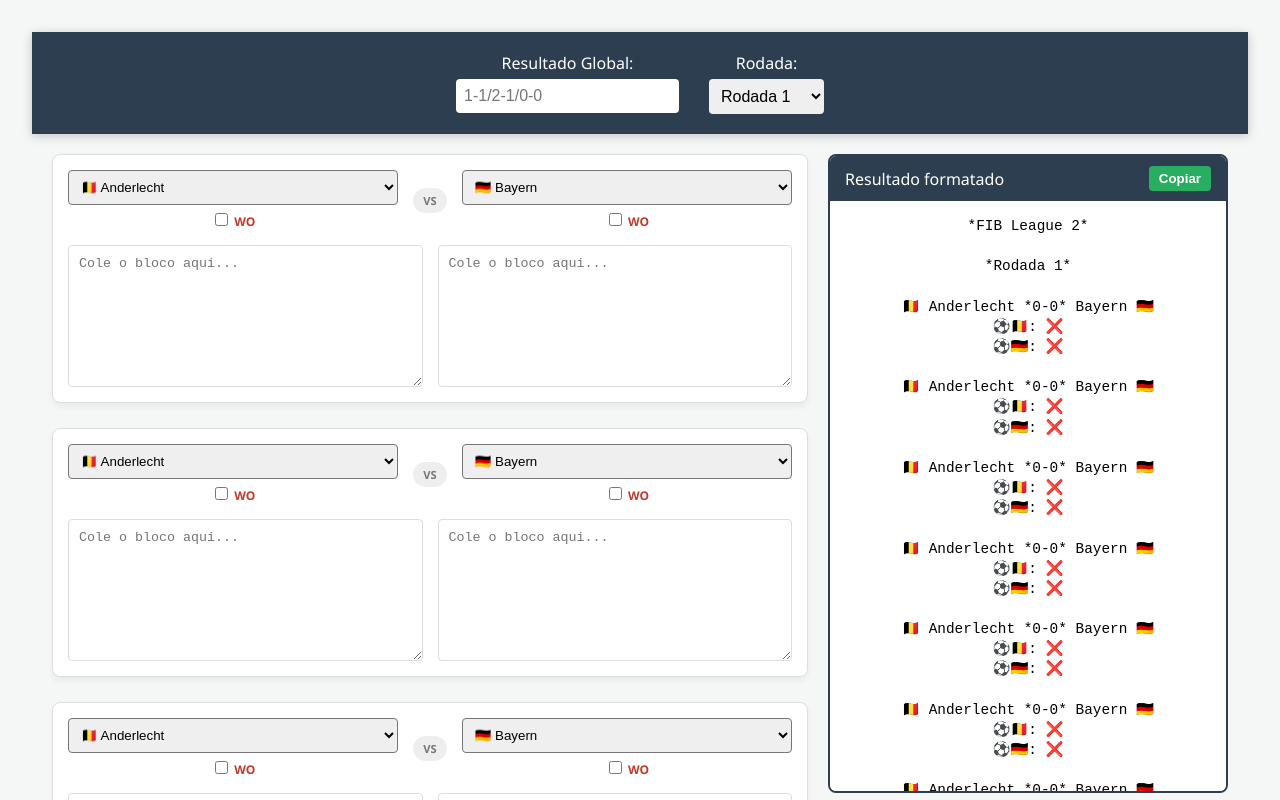
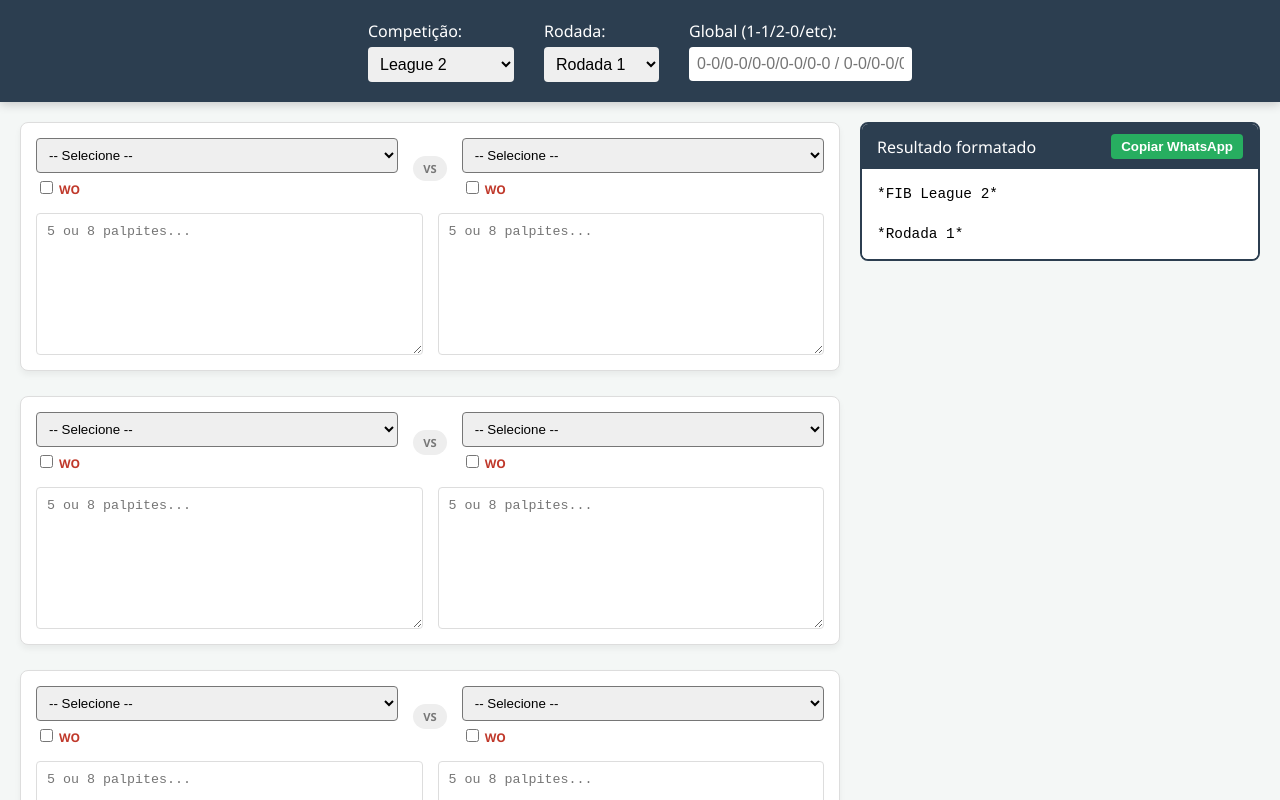
Before and after one commit to rubenfpvicente/FIB_League, a React (Vite) app: page / in a window 1280 px wide. Shown: the top 800 px of the page. Built offline with nearby package versions, Linux system fonts and the light colour scheme.

Commit message:
Added Europa League

```diff
--- a/src/App.jsx
+++ b/src/App.jsx
@@ -1,7 +1,7 @@
 import { useState, useEffect } from 'react'
-import './App.css'
+import './index.css'
 
-const TIMES = [
+const TIMES_L2 = [
   "🇫🇷 Monaco", "🇩🇪 Borussia Dortmund", "🇽🇪 Aston Villa", "🇮🇹 Pescara",
   "🇵🇹 FC Porto", "🇽🇼 Swansea City", "🇪🇸 Sevilla", "🇮🇹 Como",
   "🇵🇹 Braga", "🇽🇪 West Ham", "🇫🇷 Marseille", "🇫🇴 KÍ Klaksvík",
@@ -9,118 +9,171 @@
   "🇮🇹 AC Milan", "🇽🇪 Manchester City", "🇧🇪 Anderlecht", "🇵🇹 Rio Ave"
 ].sort();
 
-const TIMES2 = ["🇪🇸 Barcelona", "🇽🇪 Corinthian-Casuals", "🇵🇹 Fátima", "🇹🇷 Fenerbahçe", "🇮🇹 Fiorentina", "🇮🇹 Internazionale", "🇮🇹 Juventus", "🇦🇲 Pyunik Yerevan", "🇪🇸 Real Bétis", "🇪🇸 Real Madrid", "🇽🇪 Southampton", "🇩🇪 St. Pauli", "🇪🇸 Villarreal", "🇽🇪 Wolverhampton"
+const TIMES_EL = [
+  "🇩🇪 Werder Bremen", "🇭🇺 Ferencváros", "🇬🇷 AEK Athens", "🇵🇹 Rio Ave", "🇮🇹 Parma",
+  "🇮🇹 Chievo Verona", "🇽🇪 Millwall", "🇵🇹 Braga", "🇪🇸 Real Bétis", "🇹🇷 Galatasaray",
+  "🇩🇰 Copenhagen", "🇺🇦 Shakhtar Donetsk", "🇽🇪 Dundee FC", "🇮🇹 Internazionale",
+  "🇮🇹 Como", "🇽🇪 West Ham", "🇽🇪 Chelsea", "🇦🇲 Pyunik Yerevan", "🇽🇪 Derby County",
+  "🇲🇩 Sheriff Tiraspol", "🇽🇼 Swansea City", "🇫🇷 Marseille", "🇽🇪 Liverpool",
+  "🇪🇸 Real Madrid", "🇳🇴 Bodø/Glimt", "🇪🇸 Sevilla", "🇪🇸 Celta de Vigo",
+  "🇫🇴 KÍ Klaksvík", "🇽🇪 Wolverhampton", "🇮🇹 AS Roma"
 ].sort();
 
+const RODADAS_EL = [
+  "1", "2", "3", "4", "5",
+  "Oitavas - Ida", "Oitavas - Volta",
+  "Quartas - Ida", "Quartas - Volta",
+  "Semifinais - Ida", "Semifinais - Volta",
+  "Final"
+];
+
 function App() {
-  const [rodada, setRodada] = useState(1);
+  const [competicao, setCompeticao] = useState("L2");
+  const [rodada, setRodada] = useState("1");
   const [resultadoGlobal, setResultadoGlobal] = useState("");
   const [jogos, setJogos] = useState(
-    Array(10).fill(null).map(() => ({
-      time1: TIMES[0], time2: TIMES[1],
+    Array(14).fill(null).map(() => ({
+      time1: "", time2: "",
       equipe1Palpites: "", equipe2Palpites: "",
-      wo1: false, wo2: false
+      wo1: false, wo2: false,
+      resultadoIda: "0-0"
     }))
   );
   const [resultadoFinal, setResultadoFinal] = useState("");
 
-  // Sua função de capitalização avançada
   const formatarNomeJogador = (nome) => {
-    return nome
-      .replace(/[^\p{L}'.]/gu, ' ')
-      .toLowerCase()
-      .split(' ')
-      .filter(p => p !== '')
-      .map(palavra =>
-        palavra
-          .split("'")
-          .map(parte =>
-            parte ? parte.charAt(0).toUpperCase() + parte.slice(1) : ''
-          )
-          .join("'")
-      )
+    return nome.replace(/[^\p{L}']/gu, ' ').toLowerCase().split(' ').filter(p => p !== '')
+      .map(palavra => palavra.split("'").map(parte => parte ? parte.charAt(0).toUpperCase() + parte.slice(1) : '').join("'"))
       .join(' ');
   };
 
-  // Nova função para isolar a parte relevante do texto colado
   const extrairPalpitesDoBloco = (texto) => {
     const marcadorInicio = "*Palpites 🏆⬇:*";
     const marcadorFim = "- - - - - - - - - - - - - - - - - - -";
-
     if (texto.includes(marcadorInicio)) {
-      let parteInteressante = texto.split(marcadorInicio)[1];
-      if (parteInteressante.includes(marcadorFim)) {
-        parteInteressante = parteInteressante.split(marcadorFim)[0];
-      }
-      return parteInteressante.trim();
+      let p = texto.split(marcadorInicio)[1];
+      if (p.includes(marcadorFim)) p = p.split(marcadorFim)[0];
+      return p.trim();
     }
-    return texto.trim(); // Se não tiver os marcadores, processa o texto normal
+    return texto.trim();
   };
 
-  useEffect(() => {
+  const getQtdJogos = () => {
+    if (competicao === "L2") return 10;
+    if (rodada === "Final") return 1;
+    if (rodada.includes("Semifinais")) return 2;
+    if (rodada.includes("Quartas")) return 4;
+    if (rodada.includes("Oitavas")) return 8;
+    return 14;
+  };
+
+useEffect(() => {
     const resArray = resultadoGlobal.split('/').map(s => s.trim());
-    let output = `*FIB League 2*\n\n*Rodada ${rodada}*\n\n`;
+    const isEliminatoriaVolta = rodada.includes("Volta") || rodada === "Final";
 
-    jogos.forEach((jogo) => {
-      const extrairInfo = (timeStr) => {
-        const flag = timeStr.split(' ')[0];
-        const nome = timeStr.replace(flag, '').trim();
-        return { flag, nome };
+    let titulo = competicao === "L2" ? "*FIB League 2*" : "*FIB Europa League*";
+    let subTitulo = (competicao === "EL" && !isNaN(rodada) && parseInt(rodada) <= 5)
+                    ? `*Fase de Grupos - Rodada ${rodada}*` : `*Rodada ${rodada}*`;
+
+    let output = `${titulo}\n\n${subTitulo}\n\n`;
+
+    jogos.slice(0, getQtdJogos()).forEach((jogo) => {
+      if (!jogo.time1 || !jogo.time2) return;
+
+      const f = (t) => ({ flag: t.split(' ')[0], nome: t.replace(t.split(' ')[0], '').trim() });
+      const t1 = f(jogo.time1); const t2 = f(jogo.time2);
+
+      const calcularGols = (txt, wo, startIndex, endIndex) => {
+        if (wo) return { gols: 0, lista: [] };
+        const textoLimpo = extrairPalpitesDoBloco(txt);
+        const linhas = textoLimpo.split('\n').map(l => l.trim()).filter(l => l !== "");
+        let gols = 0; let lista = [];
+
+        for (let i = 0; i < linhas.length; i += 2) {
+          const nome = linhas[i];
+          const palpites = (linhas[i+1] || "").split('/').map(s => s.trim());
+          let pts = 0;
+          palpites.forEach((p, idx) => {
+            if (idx >= startIndex && idx <= endIndex && resArray[idx] && p === resArray[idx]) pts++;
+          });
+          if (pts > 0) {
+            const nF = formatarNomeJogador(nome);
+            lista.push(pts > 1 ? `${nF} (${pts})` : nF);
+            gols += pts;
+          }
+        }
+        return { gols, lista };
       };
 
-      const info1 = extrairInfo(jogo.time1);
-      const info2 = extrairInfo(jogo.time2);
+      // 1. TEMPO NORMAL (Palpites 1 a 5)
+      const res1 = calcularGols(jogo.equipe1Palpites, jogo.wo1, 0, 4);
+      const res2 = calcularGols(jogo.equipe2Palpites, jogo.wo2, 0, 4);
 
-      const calcularGols = (textoOriginal, isWO) => {
-        if (isWO) return { golsTotal: 0, lista: ["*WO*"] };
+      // 2. CÁLCULO DO AGREGADO DO TEMPO NORMAL
+      const [ida1, ida2] = jogo.resultadoIda.split('-').map(n => parseInt(n) || 0);
+      const aggNormal1 = res1.gols + ida1;
+      const aggNormal2 = res2.gols + ida2;
 
-        // Primeiro, limpa o bloco colado para pegar só os nomes e palpites
-        const textoLimpo = extrairPalpitesDoBloco(textoOriginal);
+      // 3. VERIFICAÇÃO DE PRORROGAÇÃO (Palpites 6 a 8)
+      let finalAgg1 = aggNormal1;
+      let finalAgg2 = aggNormal2;
+      let houveProrrogacao = false;
+      let resP1 = { gols: 0, lista: [] };
+      let resP2 = { gols: 0, lista: [] };
 
-        const linhas = textoLimpo.split('\n')
-          .map(l => l.trim())
-          .filter(l => l !== ""); // Remove linhas vazias
+      if (isEliminatoriaVolta && aggNormal1 === aggNormal2 && resArray.length > 5) {
+        houveProrrogacao = true;
+        resP1 = calcularGols(jogo.equipe1Palpites, jogo.wo1, 5, 7);
+        resP2 = calcularGols(jogo.equipe2Palpites, jogo.wo2, 5, 7);
+        finalAgg1 = aggNormal1 + resP1.gols;
+        finalAgg2 = aggNormal2 + resP2.gols;
+      }
 
-        let golsTotal = 0;
-        let artilheiros = [];
+      // 4. LÓGICA DE NOMES (NEGRITO)
+      let nomeExibicao1 = t1.nome;
+      let nomeExibicao2 = t2.nome;
+      let nomeExtra1 = t1.nome;
+      let nomeExtra2 = t2.nome;
 
-        // O loop pula de 2 em 2 (Nome e Palpite)
-        for (let i = 0; i < linhas.length; i += 2) {
-          const nomeRaw = linhas[i];
-          const palpiteRaw = linhas[i + 1];
-          if (!palpiteRaw) continue;
+      if (isEliminatoriaVolta) {
+        if (houveProrrogacao) {
+          // Na prorrogação, o negrito só vai para a seção de baixo
+          if (finalAgg1 > finalAgg2) nomeExtra1 = `*${t1.nome}*`;
+          else if (finalAgg2 > finalAgg1) nomeExtra2 = `*${t2.nome}*`;
+        } else {
+          // Se não houve prorrogação, o vencedor do tempo normal já ganha negrito
+          if (aggNormal1 > aggNormal2) nomeExibicao1 = `*${t1.nome}*`;
+          else if (aggNormal2 > aggNormal1) nomeExibicao2 = `*${t2.nome}*`;
+        }
+      }
 
-          const palpitesIndividuais = palpiteRaw.split('/').map(s => s.trim());
-          let golsDoJogador = 0;
+      // 5. MONTAGEM DO TEXTO - TEMPO NORMAL
+      if (isEliminatoriaVolta) {
+        output += `${t1.flag} ${nomeExibicao1} *${res1.gols}-${res2.gols}* ${nomeExibicao2} ${t2.flag} (${aggNormal1}-${aggNormal2})\n`;
+      } else {
+        // Formato padrão para League 2 ou Ida (tudo em negrito na linha do placar)
+        output += `${t1.flag} ${t1.nome} *${res1.gols}-${res2.gols}* ${t2.nome} ${t2.flag}\n`;
+      }
 
-          palpitesIndividuais.forEach((p, index) => {
-            if (resArray[index] && p === resArray[index]) golsDoJogador++;
-          });
+      output += `⚽${t1.flag}: ${res1.lista.join(', ') || '❌'}\n`;
+      output += `⚽${t2.flag}: ${res2.lista.join(', ') || '❌'}\n`;
 
-          if (golsDoJogador > 0) {
-            const nomeFormatado = formatarNomeJogador(nomeRaw);
-            artilheiros.push(golsDoJogador > 1 ? `${nomeFormatado} (${golsDoJogador})` : nomeFormatado);
-            golsTotal += golsDoJogador;
-          }
-        }
-        return { golsTotal, lista: artilheiros };
-      };
+      // 6. MONTAGEM DO TEXTO - PRORROGAÇÃO
+      if (houveProrrogacao) {
+        output += `\n*Prorrogação*\n`;
+        output += `${t1.flag} ${nomeExtra1} *${resP1.gols}-${resP2.gols}* ${nomeExtra2} ${t2.flag} (${finalAgg1}-${finalAgg2})\n`;
+        output += `⚽${t1.flag}: ${resP1.lista.join(', ') || '❌'}\n`;
+        output += `⚽${t2.flag}: ${resP2.lista.join(', ') || '❌'}\n`;
+      }
 
-      const resEquipe1 = calcularGols(jogo.equipe1Palpites, jogo.wo1);
-      const resEquipe2 = calcularGols(jogo.equipe2Palpites, jogo.wo2);
-
-      output += `${info1.flag} ${info1.nome} *${resEquipe1.golsTotal}-${resEquipe2.golsTotal}* ${info2.nome} ${info2.flag}\n`;
-      output += `⚽${info1.flag}: ${resEquipe1.lista.length > 0 ? resEquipe1.lista.join(', ') : '❌'}\n`;
-      output += `⚽${info2.flag}: ${resEquipe2.lista.length > 0 ? resEquipe2.lista.join(', ') : '❌'}\n\n`;
+      output += `\n`;
     });
 
     setResultadoFinal(output.trim());
-  }, [jogos, resultadoGlobal, rodada]);
+  }, [jogos, resultadoGlobal, rodada, competicao]);
 
   const handleUpdate = (index, field, value) => {
-    const novos = [...jogos];
-    novos[index][field] = value;
-    setJogos(novos);
+    const novos = [...jogos]; novos[index][field] = value; setJogos(novos);
   };
 
   return (
@@ -128,69 +181,69 @@
       <header className="main-header">
         <div className="config-row">
           <div className="input-group">
-            <label>Resultado Global:</label>
-            <input
-              type="text"
-              placeholder="1-1/2-1/0-0"
-              value={resultadoGlobal}
-              onChange={(e) => setResultadoGlobal(e.target.value)}
-            />
+            <label>Competição:</label>
+            <select value={competicao} onChange={(e) => { setCompeticao(e.target.value); setRodada("1"); }}>
+              <option value="L2">League 2</option>
+              <option value="EL">Europa League</option>
+            </select>
           </div>
           <div className="input-group">
             <label>Rodada:</label>
             <select value={rodada} onChange={(e) => setRodada(e.target.value)}>
-              {[...Array(38)].map((_, i) => <option key={i+1} value={i+1}>Rodada {i+1}</option>)}
+              {competicao === "L2" ? [...Array(38)].map((_, i) => <option key={i+1} value={i+1}>Rodada {i+1}</option>)
+               : RODADAS_EL.map(r => <option key={r} value={r}>{isNaN(r) ? r : `Rodada ${r}`}</option>)}
             </select>
+          </div>
+          <div className="input-group">
+            <label>Global (1-1/2-0/etc):</label>
+            <input type="text" value={resultadoGlobal} onChange={(e) => setResultadoGlobal(e.target.value)} placeholder="0-0/0-0/0-0/0-0/0-0 / 0-0/0-0/0-0" />
           </div>
         </div>
       </header>
 
       <main className="main-content">
         <section className="inputs-section">
-          {jogos.map((jogo, index) => (
+          {jogos.slice(0, getQtdJogos()).map((jogo, index) => (
             <div key={index} className="card-jogo">
               <div className="selecao-confronto">
                 <div className="time-col">
                   <select value={jogo.time1} onChange={(e) => handleUpdate(index, 'time1', e.target.value)}>
-                    {TIMES.map(t => <option key={t} value={t}>{t}</option>)}
+                    <option value="">-- Selecione --</option>
+                    {(competicao === "L2" ? TIMES_L2 : TIMES_EL).map(t => <option key={t} value={t}>{t}</option>)}
                   </select>
                   <label className="wo-label"><input type="checkbox" checked={jogo.wo1} onChange={(e) => handleUpdate(index, 'wo1', e.target.checked)} /> WO</label>
                 </div>
-                <div className="vs-badge">VS</div>
+                <div className="vs-badge">
+                  {(rodada.includes("Volta") || rodada === "Final") && (
+                    <div className="ida-input">
+                      <small>Ida:</small>
+                      <input type="text" value={jogo.resultadoIda} onChange={(e) => handleUpdate(index, 'resultadoIda', e.target.value)} />
+                    </div>
+                  )}
+                  <span>VS</span>
+                </div>
                 <div className="time-col">
                   <select value={jogo.time2} onChange={(e) => handleUpdate(index, 'time2', e.target.value)}>
-                    {TIMES.map(t => <option key={t} value={t}>{t}</option>)}
+                    <option value="">-- Selecione --</option>
+                    {(competicao === "L2" ? TIMES_L2 : TIMES_EL).map(t => <option key={t} value={t}>{t}</option>)}
                   </select>
                   <label className="wo-label"><input type="checkbox" checked={jogo.wo2} onChange={(e) => handleUpdate(index, 'wo2', e.target.checked)} /> WO</label>
                 </div>
               </div>
               <div className="palpites-grid">
-                <textarea
-                  disabled={jogo.wo1}
-                  value={jogo.wo1 ? "" : jogo.equipe1Palpites}
-                  onChange={(e) => handleUpdate(index, 'equipe1Palpites', e.target.value)}
-                  placeholder="Cole o bloco aqui..."
-                />
-                <textarea
-                  disabled={jogo.wo2}
-                  value={jogo.wo2 ? "" : jogo.equipe2Palpites}
-                  onChange={(e) => handleUpdate(index, 'equipe2Palpites', e.target.value)}
-                  placeholder="Cole o bloco aqui..."
-                />
+                <textarea disabled={jogo.wo1} value={jogo.wo1 ? "" : jogo.equipe1Palpites} onChange={(e) => handleUpdate(index, 'equipe1Palpites', e.target.value)} placeholder="5 ou 8 palpites..." />
+                <textarea disabled={jogo.wo2} value={jogo.wo2 ? "" : jogo.equipe2Palpites} onChange={(e) => handleUpdate(index, 'equipe2Palpites', e.target.value)} placeholder="5 ou 8 palpites..." />
               </div>
             </div>
           ))}
         </section>
-
         <section className="preview-section">
           <div className="preview-sticky">
             <div className="preview-header">
               <span>Resultado formatado</span>
-              <button className="copy-button" onClick={() => navigator.clipboard.writeText(resultadoFinal)}>Copiar</button>
+              <button className="copy-button" onClick={() => navigator.clipboard.writeText(resultadoFinal)}>Copiar WhatsApp</button>
             </div>
-            <div className="preview-box">
-              <pre>{resultadoFinal}</pre>
-            </div>
+            <div className="preview-box"><pre>{resultadoFinal}</pre></div>
           </div>
         </section>
       </main>
--- a/src/index.css
+++ b/src/index.css
@@ -195,3 +195,30 @@
     position: static;
   }
 }
+
+.vs-badge {
+  display: flex;
+  flex-direction: column;
+  align-items: center;
+  gap: 5px;
+}
+
+.ida-input {
+  display: flex;
+  flex-direction: column;
+  align-items: center;
+}
+
+.ida-input input {
+  width: 40px;
+  text-align: center;
+  font-size: 0.8rem;
+  border: 1px solid #ccc;
+  border-radius: 3px;
+}
+
+.ida-input small {
+  font-size: 0.6rem;
+  color: #666;
+  font-weight: bold;
+}
```
